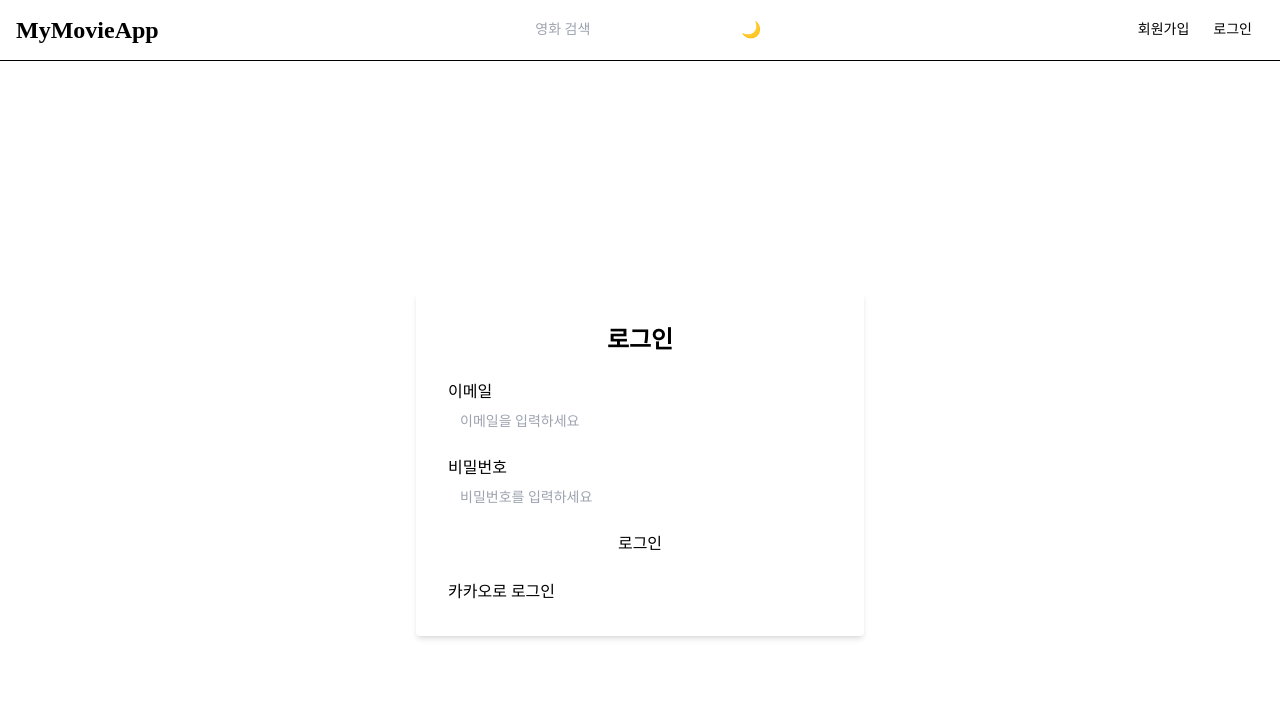
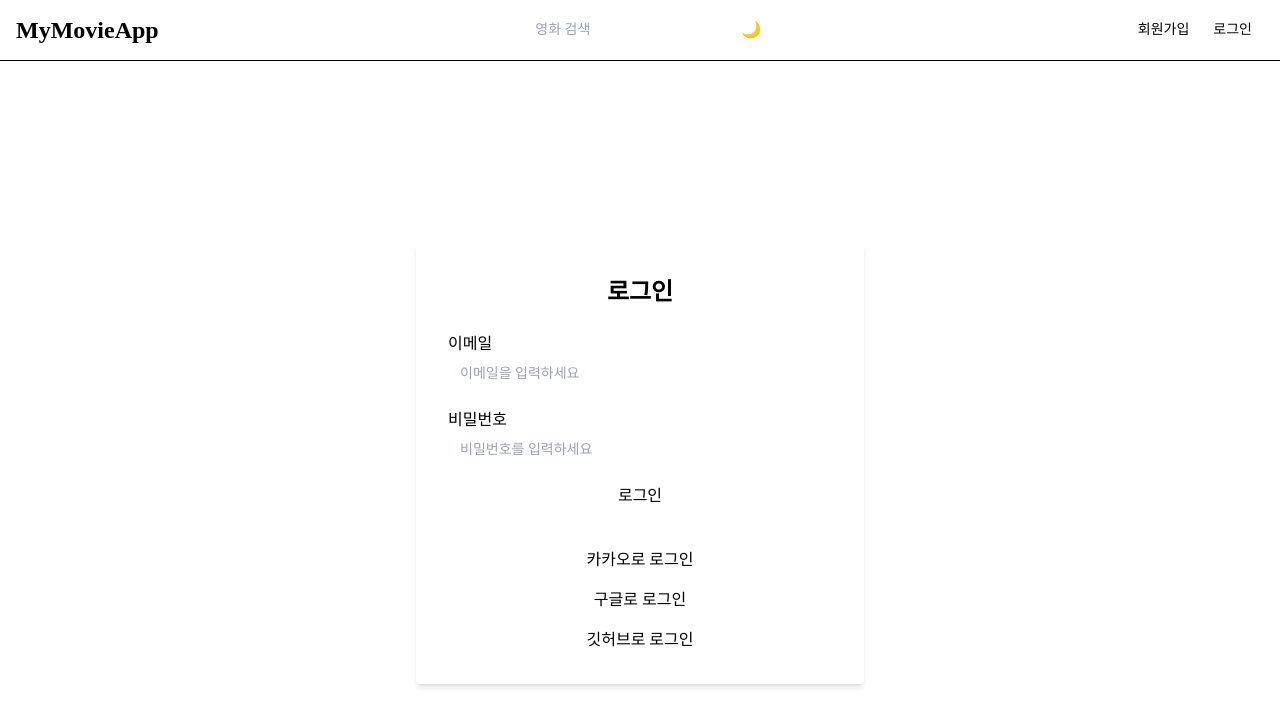
Before and after one commit to wdohoon/Movie, a React (Vite) app: page /login in a window 1280 px wide. Shown: the top 726 px of the page. Built offline with nearby package versions, Linux system fonts and the light colour scheme; no server answers; a web font is replaced by a local one.

Commit message:
mission4

```diff
--- a/src/pages/Login.jsx
+++ b/src/pages/Login.jsx
@@ -60,10 +60,31 @@ const Login = () => {
          redirectTo: window.location.origin,
       },
     });
-
     if (error) {
       console.error('카카오 로그인 에러:', error);
       alert('카카오 로그인에 실패했습니다: ' + error.message);
+    }
+  };
+
+  const handleGoogleLogin = async () => {
+    const { error } = await supabase.auth.signInWithOAuth({
+      provider: 'google',
+    });
+
+    if (error) {
+      console.error('구글 로그인 에러:', error);
+      alert('구글 로그인에 실패했습니다: ' + error.message);
+    }
+  };
+
+  const handleGitHubLogin = async () => {
+    const { error } = await supabase.auth.signInWithOAuth({
+      provider: 'github',
+    });
+
+    if (error) {
+      console.error('깃허브 로그인 에러:', error);
+      alert('깃허브 로그인에 실패했습니다: ' + error.message);
     }
   };
 
@@ -102,9 +123,15 @@ const Login = () => {
           <div className="mt-6">
             <button
               onClick={() => handleKakaoLogin('kakao')}
-              className="btn btn-kakao"
+              className="btn btn-kakao w-full mt-4"
             >
               카카오로 로그인
+            </button>
+            <button onClick={handleGoogleLogin} className="btn btn-google w-full mt-4">
+              구글로 로그인
+            </button>
+            <button onClick={handleGitHubLogin} className="btn btn-github w-full mt-4">
+              깃허브로 로그인
             </button>
           </div>
         </form>
```
